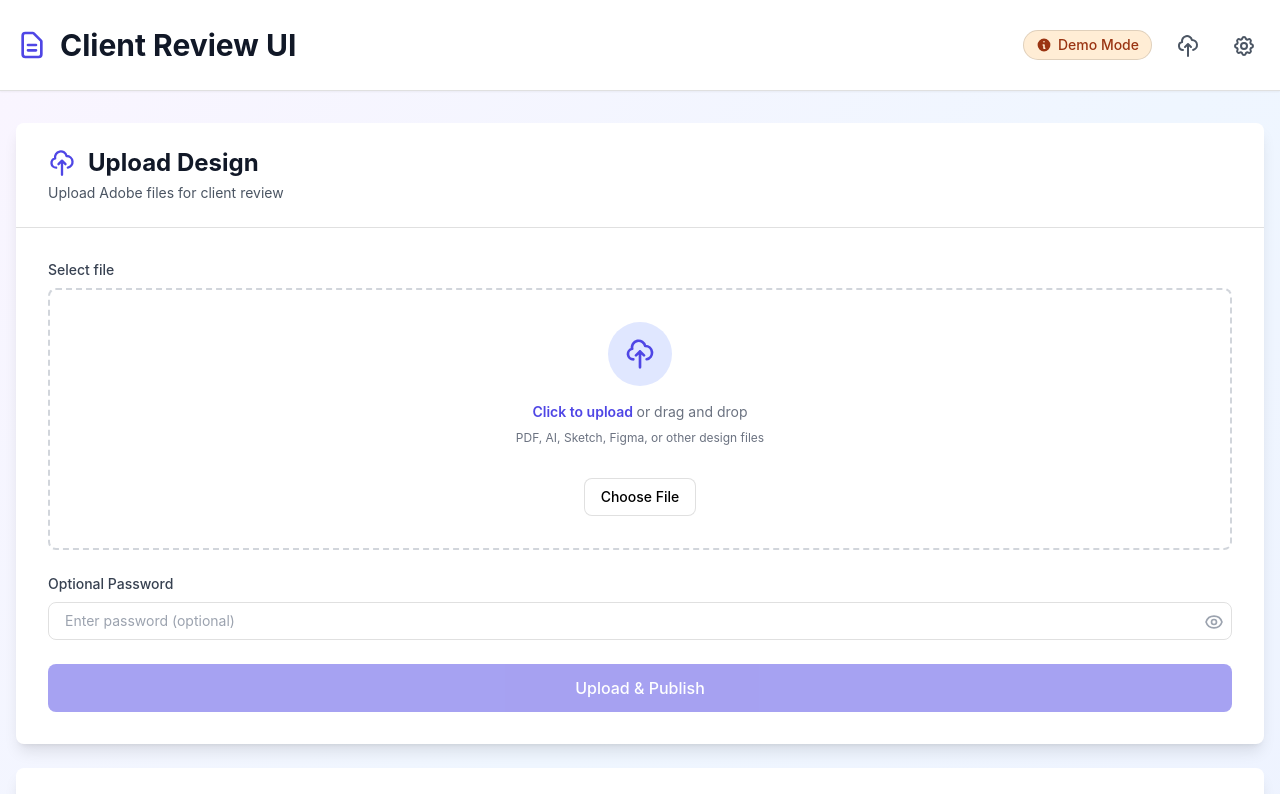
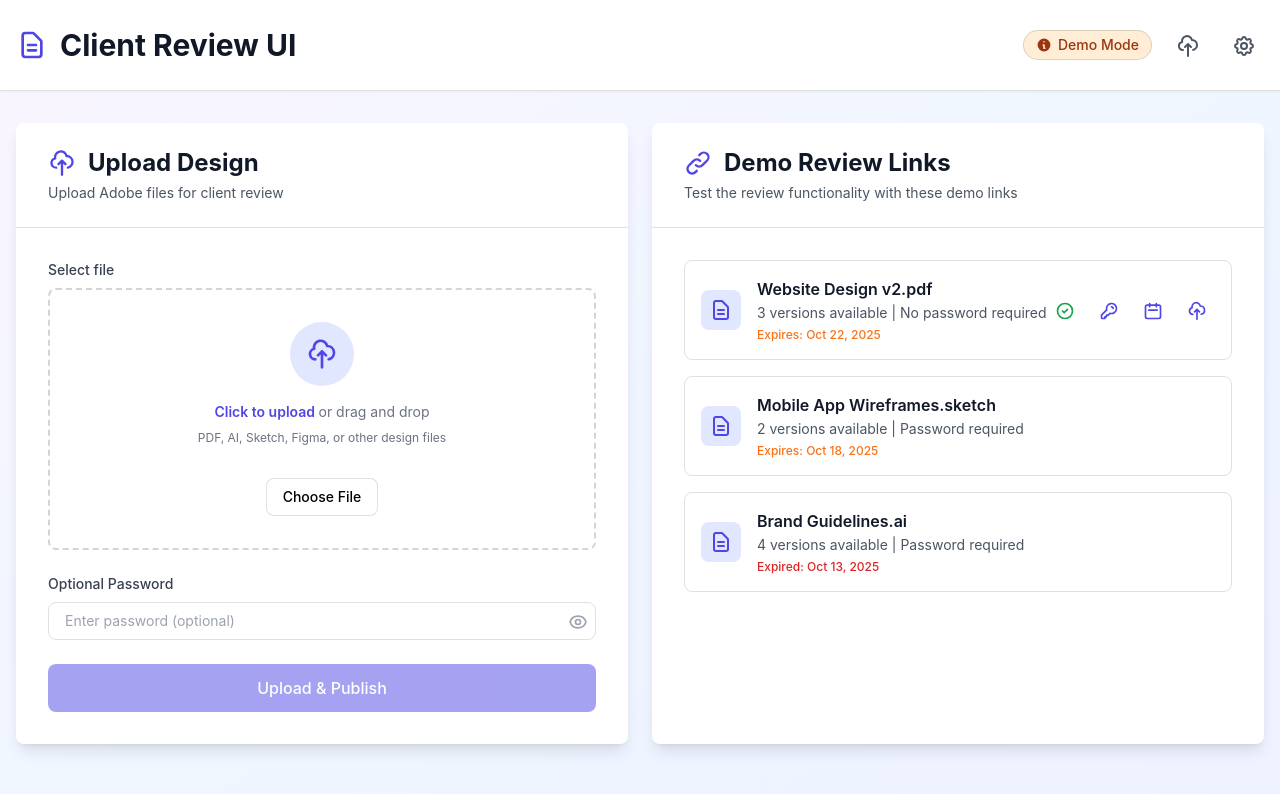
Before and after one commit to adamstavely/client-review-ui, a Vue app: page / in a window 1280 px wide. Shown: the top 794 px of the page. Built offline with nearby package versions, Linux system fonts and the light colour scheme.

Commit message:
Change upload and demo links cards to side-by-side layout (50/50 split)

```diff
--- a/src/views/UploadPage.vue
+++ b/src/views/UploadPage.vue
@@ -1,7 +1,7 @@
 <template>
-  <div class="space-y-6">
+  <div class="flex gap-6">
     <!-- Upload Card -->
-    <div class="bg-white rounded-lg shadow-lg">
+    <div class="bg-white rounded-lg shadow-lg flex-1">
       <div class="border-b border-gray-200 px-8 py-6">
         <div class="flex items-center gap-3">
           <svg class="w-7 h-7 text-indigo-600" fill="none" stroke="currentColor" viewBox="0 0 24 24">
@@ -31,7 +31,7 @@
     </div>
 
     <!-- Demo Links Card -->
-    <div class="bg-white rounded-lg shadow-lg">
+    <div class="bg-white rounded-lg shadow-lg flex-1">
       <div class="border-b border-gray-200 px-8 py-6">
         <div class="flex items-center gap-3">
           <svg class="w-7 h-7 text-indigo-600" fill="none" stroke="currentColor" viewBox="0 0 24 24">
```
